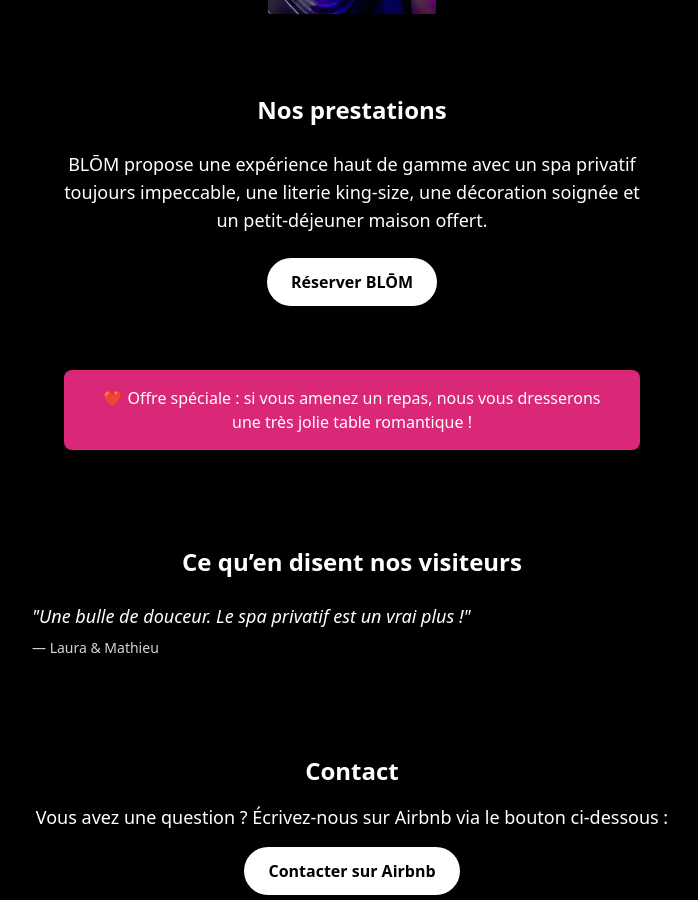
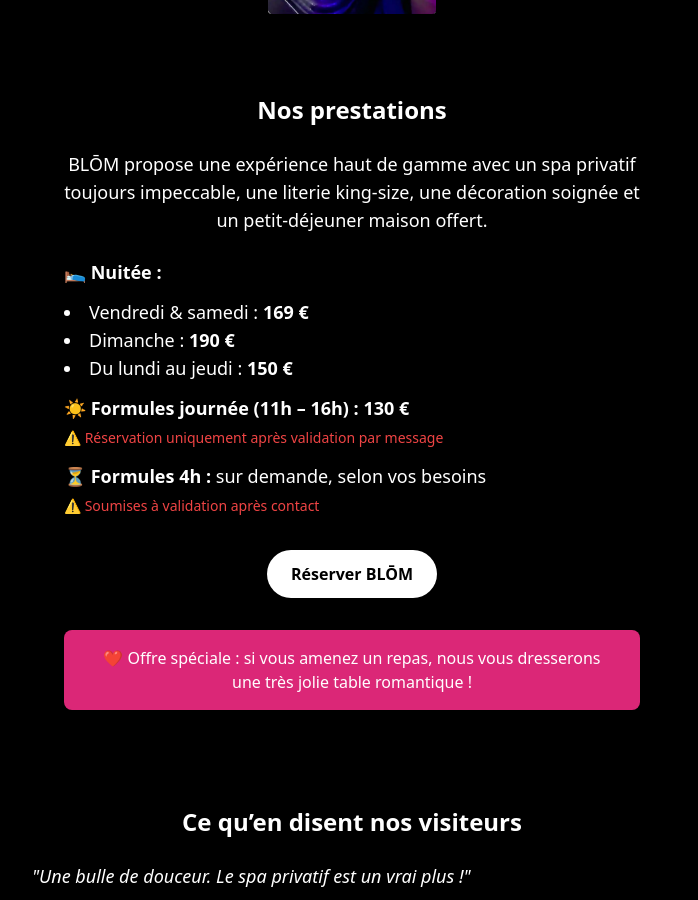
Before and after one commit to LIVABLOM/LIVABLOM, a Jekyll site: the page built from blom.md, in a window 1280 px wide and 900 px high, scrolled down 654 px. Shown: the whole window, without its empty margins (288-986 px from the left). Built offline with Jekyll 4.4.1, drawn with Linux system fonts in a browser that asks for light colours.

Commit message:
Update blom.md

```diff
--- a/blom.md
+++ b/blom.md
@@ -46,18 +46,35 @@
 
   <!-- SECTION PRESTATIONS -->
   <section id="prestations" class="text-center py-12">
-    <h2 class="text-2xl font-bold mb-6">Nos prestations</h2>
-    <p class="max-w-xl mx-auto text-lg mb-6">
-      BLŌM propose une expérience haut de gamme avec un spa privatif toujours impeccable, une literie king-size, une décoration soignée et un petit-déjeuner maison offert.
-    </p>
-    <a href="https://www.airbnb.fr/rooms/87654321"
-       class="bg-white text-black hover:bg-gray-200 font-semibold py-3 px-6 rounded-full transition mb-8 inline-block">
-      Réserver BLŌM
-    </a>
-    <div class="bg-pink-600 text-white py-4 px-6 rounded-lg shadow-lg max-w-xl mx-auto mt-8">
-      ❤️ Offre spéciale : si vous amenez un repas, nous vous dresserons une très jolie table romantique !
-    </div>
-  </section>
+  <h2 class="text-2xl font-bold mb-6">Nos prestations</h2>
+  <p class="max-w-xl mx-auto text-lg mb-6">
+    BLŌM propose une expérience haut de gamme avec un spa privatif toujours impeccable, une literie king-size, une décoration soignée et un petit-déjeuner maison offert.
+  </p>
+  <div class="text-left max-w-xl mx-auto text-lg space-y-3 mb-8">
+    <p><strong>🛌 Nuitée :</strong></p>
+    <ul class="list-disc list-inside">
+      <li>Vendredi & samedi : <strong>169 €</strong></li>
+      <li>Dimanche : <strong>190 €</strong></li>
+      <li>Du lundi au jeudi : <strong>150 €</strong></li>
+    </ul>
+
+    <p><strong>☀️ Formules journée (11h – 16h) :</strong> <strong>130 €</strong><br>
+    <span class="text-sm text-red-500">⚠️ Réservation uniquement après validation par message</span></p>
+
+    <p><strong>⏳ Formules 4h :</strong> sur demande, selon vos besoins<br>
+    <span class="text-sm text-red-500">⚠️ Soumises à validation après contact</span></p>
+  </div>
+
+  <a href="https://www.airbnb.fr/rooms/87654321"
+     class="bg-white text-black hover:bg-gray-200 font-semibold py-3 px-6 rounded-full transition inline-block">
+    Réserver BLŌM
+  </a>
+
+  <div class="bg-pink-600 text-white py-4 px-6 rounded-lg shadow-lg max-w-xl mx-auto mt-8">
+    ❤️ Offre spéciale : si vous amenez un repas, nous vous dresserons une très jolie table romantique !
+  </div>
+</section>
+
 
   <!-- SECTION TÉMOIGNAGES -->
   <section class="py-12">
```
